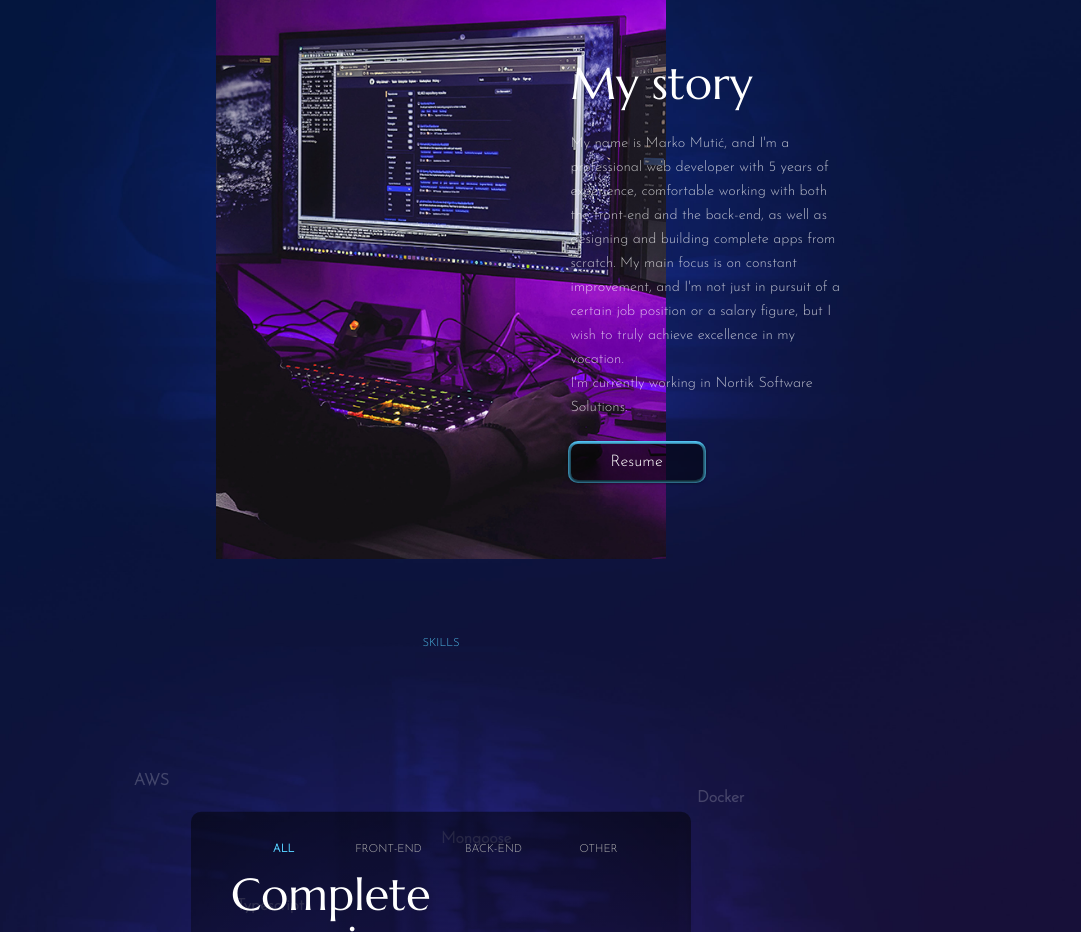
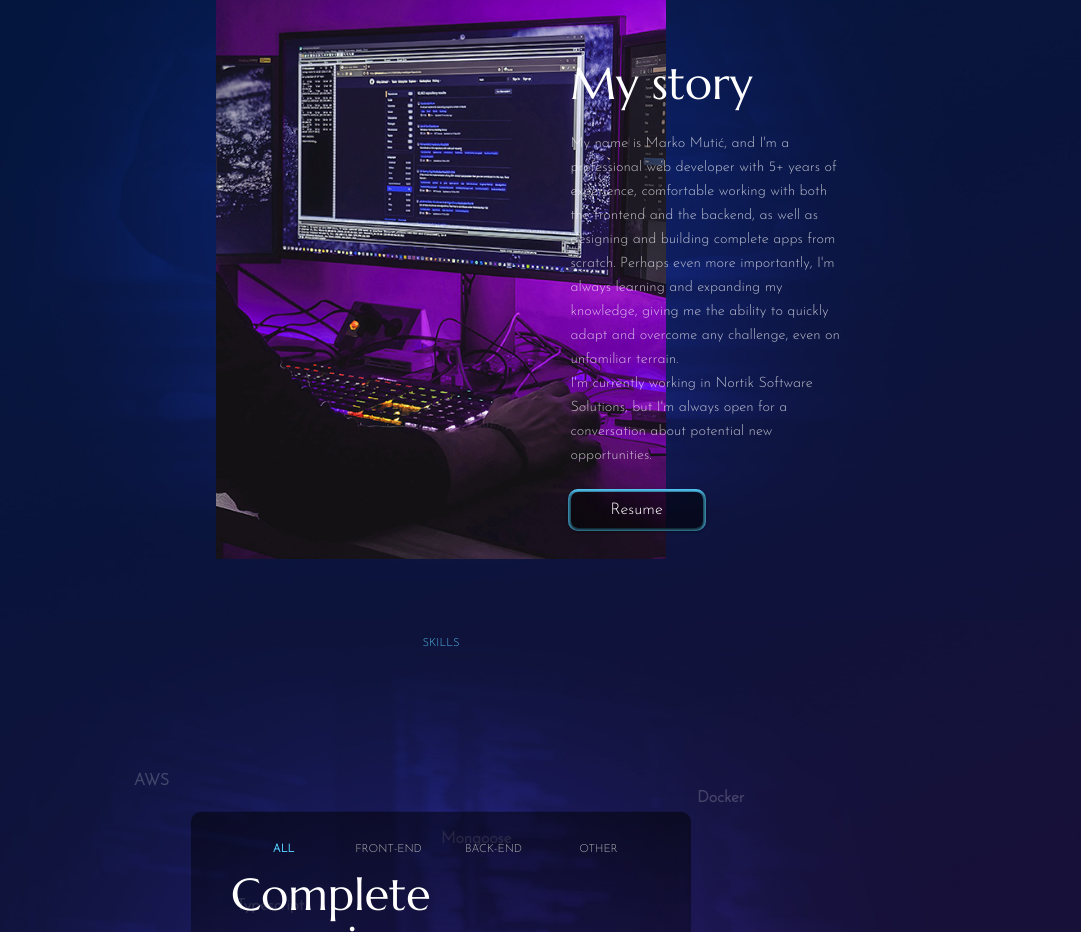
Before and after one commit to Thorn29/thorn29.github.io, a plain HTML site: page index.html in a window 1280 px wide. Shown: the part 980-1912 px from the top of the page, without its empty margins (199-1280 px from the left). Drawn offline with nearby package versions, Linux system fonts and the light colour scheme.

Commit message:
update (04.2023)

```diff
--- a/index.html
+++ b/index.html
@@ -40,8 +40,8 @@
               <img class='about__image' src='img/about.jpg' alt='Web Development' />
               <article class="about__article">
                 <h1 class='title'>My story</h1>
-                <p class='text'>My name is Marko Mutić, and I'm a professional web developer with 5 years of experience, comfortable working with both the front-end and the back-end, as well as designing and building complete apps from scratch. My main focus is on constant improvement, and I'm not just in pursuit of a certain job position or a salary figure, but I wish to truly achieve excellence in my vocation.<br>I'm currently working in <a class="text__link" href="https://nortiksoftware.com"  target="_blank" rel="noopener noreferrer">Nortik Software Solutions.</a></p>
-                <a href="pdf/resume-basic.pdf" target="_blank" rel="noopener noreferrer" class='action-button'>Resume</a>
+                <p class='text'>My name is Marko Mutić, and I'm a professional web developer with 5+ years of experience, comfortable working with both the frontend and the backend, as well as designing and building complete apps from scratch. Perhaps even more importantly, I'm always learning and expanding my knowledge, giving me the ability to quickly adapt and overcome any challenge, even on unfamiliar terrain.<br>I'm currently working in <a class="text__link" href="https://nortiksoftware.com"  target="_blank" rel="noopener noreferrer">Nortik Software Solutions,</a> but I'm always open for a conversation about potential new opportunities.</p>
+                <a href="pdf/basic-resume.pdf" target="_blank" rel="noopener noreferrer" class='action-button'>Resume</a>
               </article>
             </div>
           </div>
```
Also changed, not shown: 2 other files.
